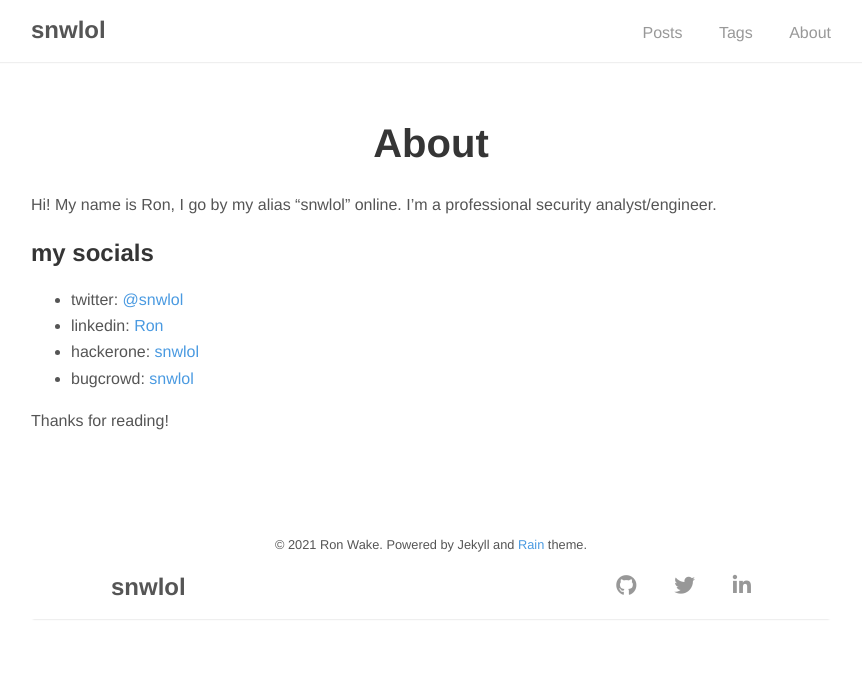
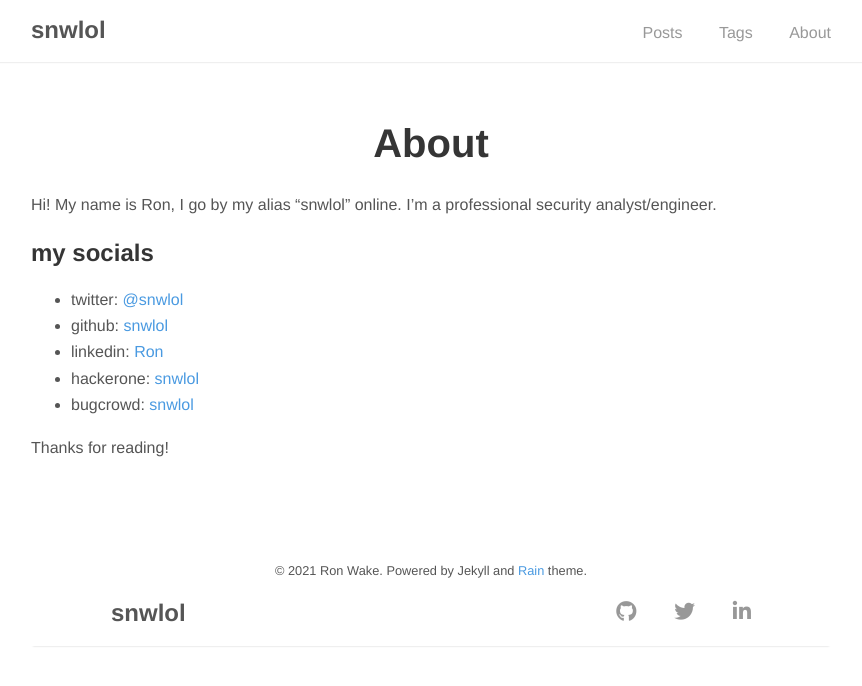
Before and after one commit to snwlol/snwlol, a Jekyll site: the page built from _pages/about.md, in a window 1280 px wide. Shown: the top 686 px of the page, without its empty margins (209-1071 px from the left). Built offline with Jekyll 4.4.1, drawn with Linux system fonts in a browser that asks for light colours; nearby versions of some CDN libraries.

Commit message:
Update about.md

```diff
--- a/_pages/about.md
+++ b/_pages/about.md
@@ -9,6 +9,7 @@ Hi! My name is Ron, I go by my alias "snwlol" online. I'm a professional securit
 
 ## my socials
 - twitter: [@snwlol](https://twitter.com/snwlol)
+- github: [snwlol](https://github.com/snwlol)
 - linkedin: [Ron](https://www.linkedin.com/in/ronsnwlol/)
 - hackerone: [snwlol](https://hackerone.com/snwlol)
 - bugcrowd: [snwlol](https://bugcrowd.com/snwlol)
```
